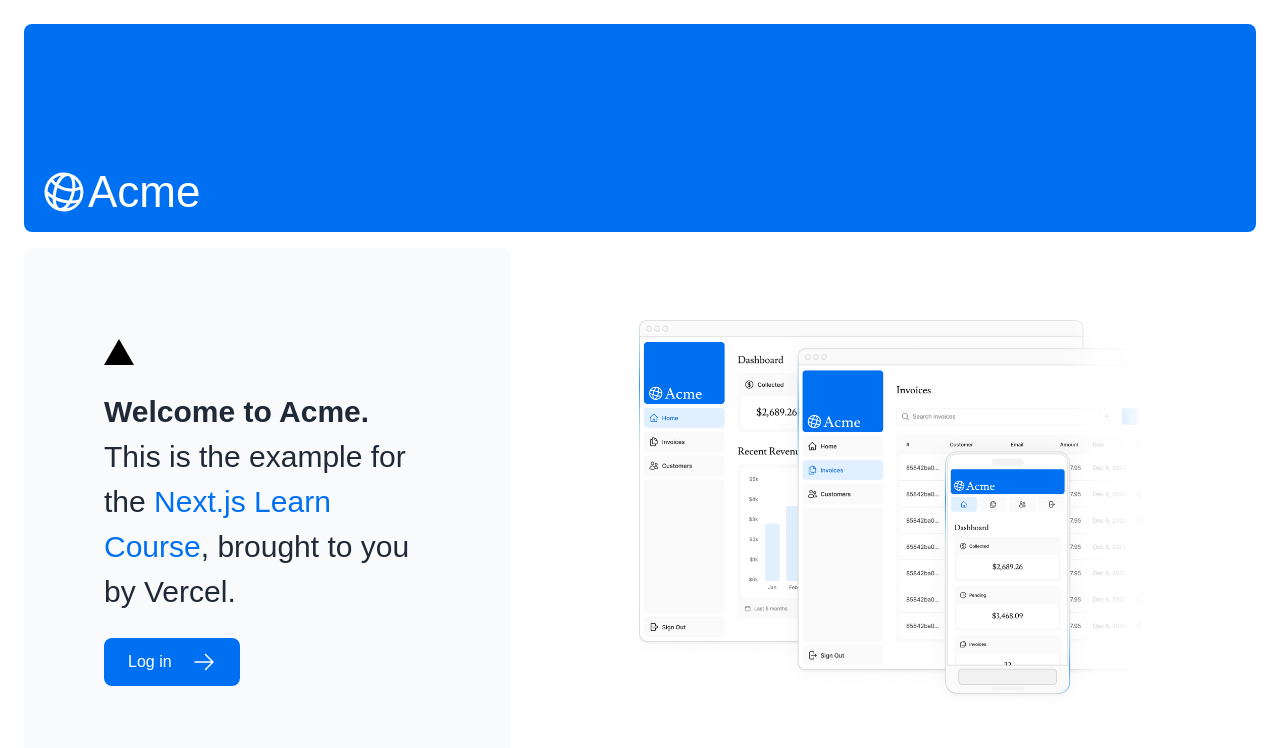
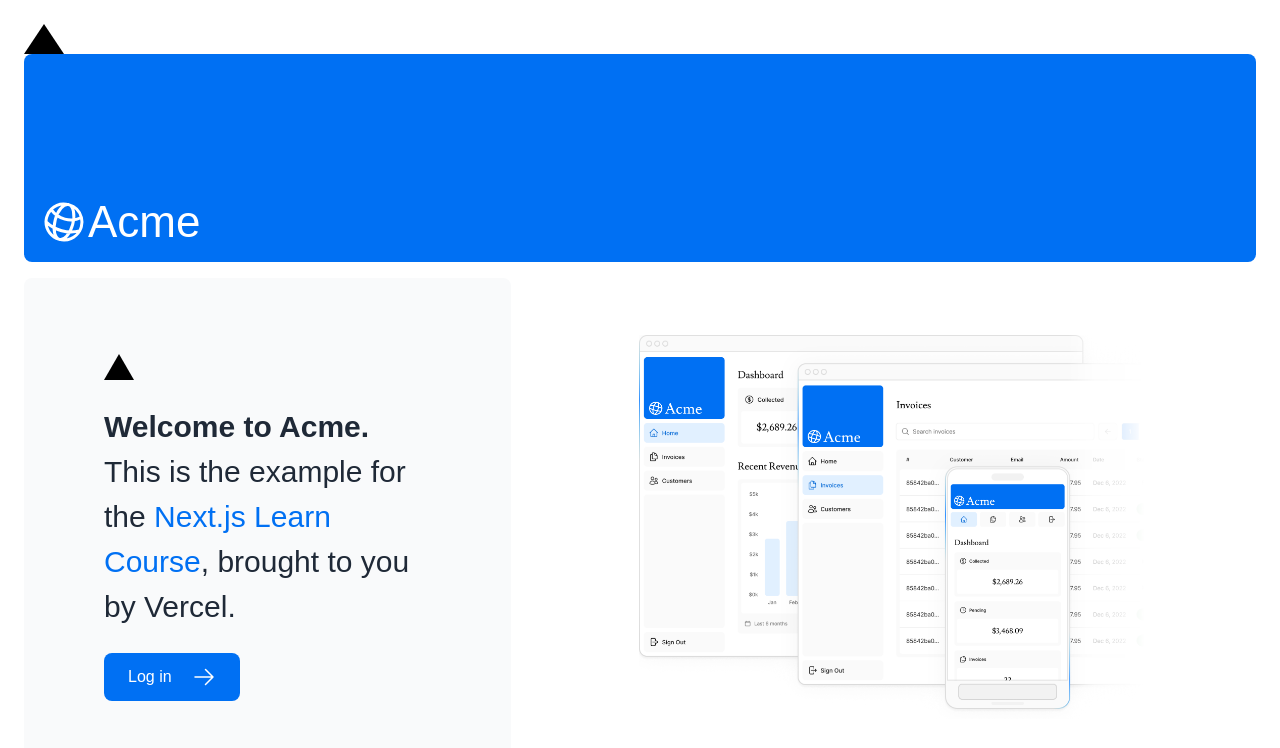
Before and after one commit to patrickarmani/nextjs-dashboard, a Next.js app: page / in a window 1280 px wide. Shown: the top 748 px of the page. Built offline with nearby package versions, Linux system fonts and the light colour scheme; a web font is replaced by a local one.

Commit message:
5 chapters concluded

```diff
--- a/app/page.tsx
+++ b/app/page.tsx
@@ -1,12 +1,14 @@
 import AcmeLogo from '@/app/ui/acme-logo';
 import { ArrowRightIcon } from '@heroicons/react/24/outline';
 import Link from 'next/link';
+import styles from '@/app/ui/home.module.css';
 import { lusitana } from '@/app/ui/fonts';
 import Image from 'next/image';
 
 export default function Page() {
   return (
     <main className="flex min-h-screen flex-col p-6">
+      <div className={styles.shape} />
       <div className="flex h-20 shrink-0 items-end rounded-lg bg-blue-500 p-4 md:h-52">
         <AcmeLogo />
       </div>
--- a/app/ui/dashboard/nav-links.tsx
+++ b/app/ui/dashboard/nav-links.tsx
@@ -8,6 +8,7 @@
 import Link from 'next/link';
 import { usePathname } from 'next/navigation';
 import clsx from 'clsx';
+
 // Map of links to display in the side navigation.
 // Depending on the size of the application, this would be stored in a database.
 const links = [
```
